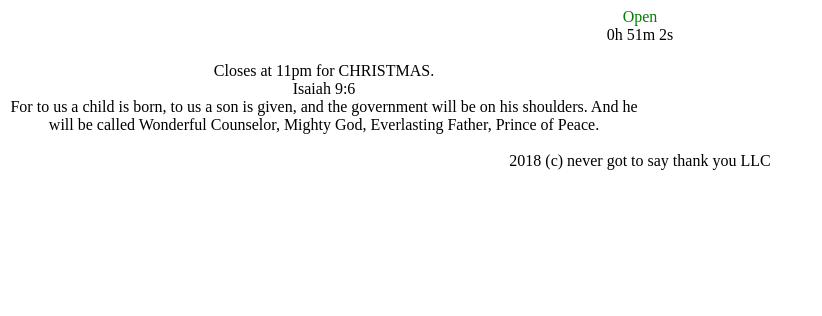
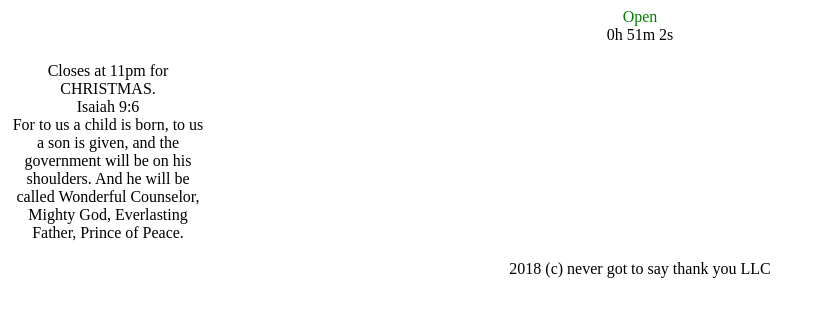
Before and after one commit to samuelsensei/isitopen, a plain HTML site: page index.html in a window 1280 px wide. Shown: the whole page, without its empty margins (0-822 px from the left). Drawn offline with Linux system fonts and the light colour scheme.

Commit message:
Update index.html

```diff
--- a/index.html
+++ b/index.html
@@ -1,6 +1,6 @@
 <div style="text-align: center" id="fillme"></div>
 <div style="text-align: center" id="timeleft"></div>
-<div style="text-align: center; width: 50%;" id="fillme2"></div>
+<div style="text-align: center; width: 200px;" id="fillme2"></div>
 <br />
 <center>
 2018 (c) never got to say thank you LLC
```
